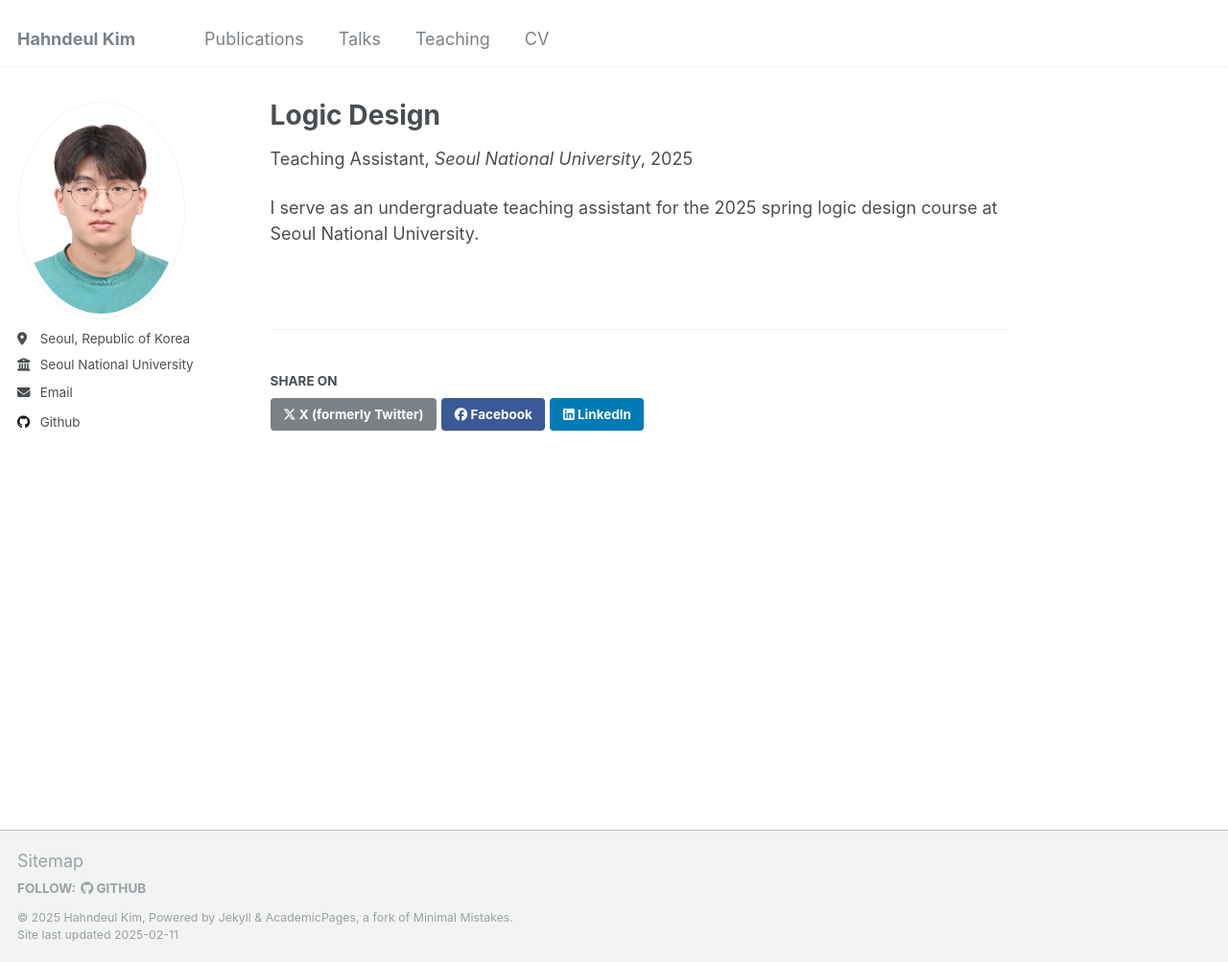
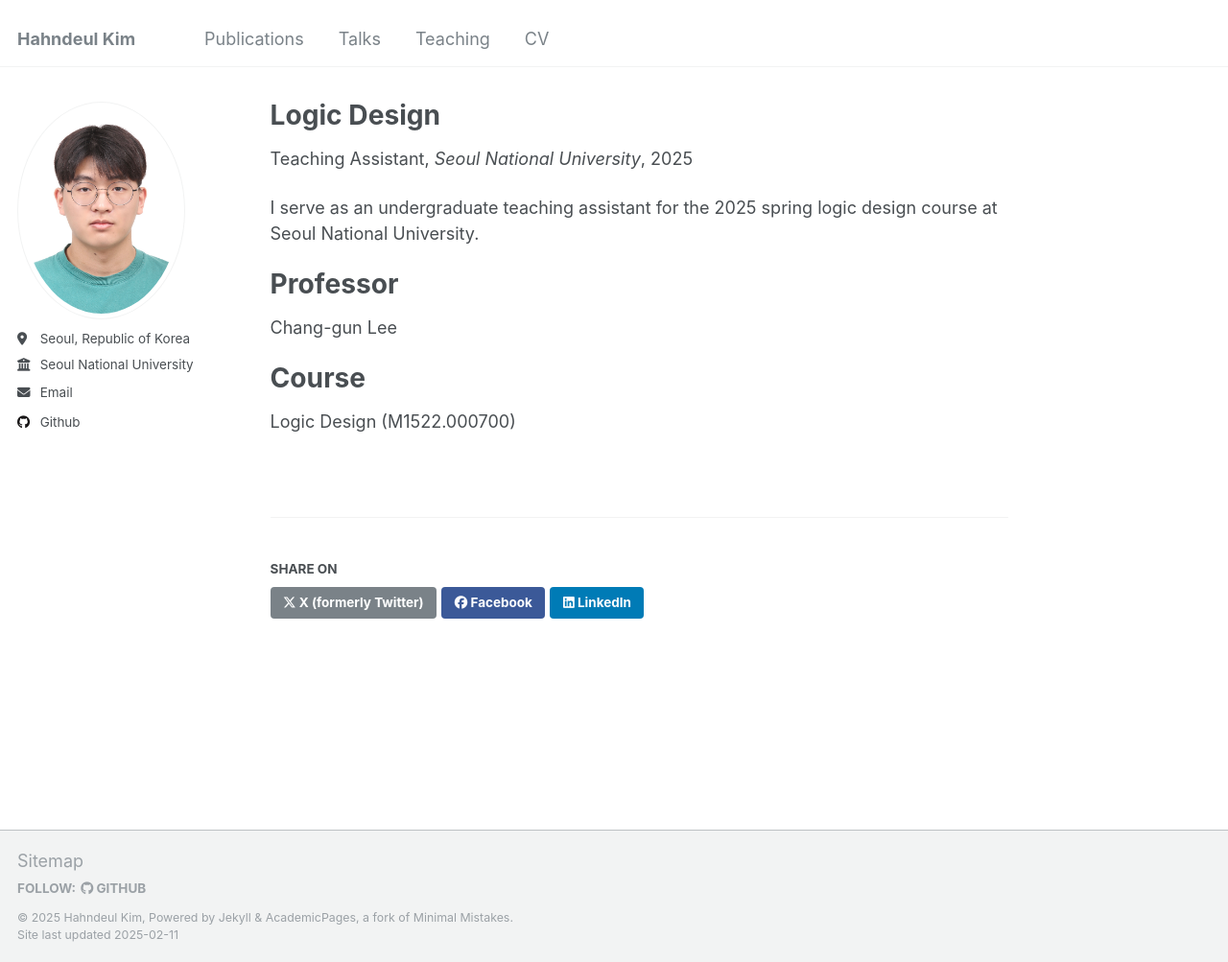
Before and after one commit to del2090/del2090.github.io, a Jekyll site: the page built from _teaching/2025-spring-logic-design.md, in a window 1280 px wide and 1003 px high. Shown: the whole window at 96% size. Built offline with Jekyll 4.4.1, drawn with Linux system fonts in a browser that asks for light colours.

Commit message:
add info

```diff
--- a/_teaching/2025-spring-logic-design.md
+++ b/_teaching/2025-spring-logic-design.md
@@ -9,3 +9,11 @@ location: "Seoul, Republic of Korea"
 ---
 
 I serve as an undergraduate teaching assistant for the 2025 spring logic design course at Seoul National University.
+
+Professor
+======
+Chang-gun Lee
+
+Course
+======
+Logic Design (M1522.000700)
```
